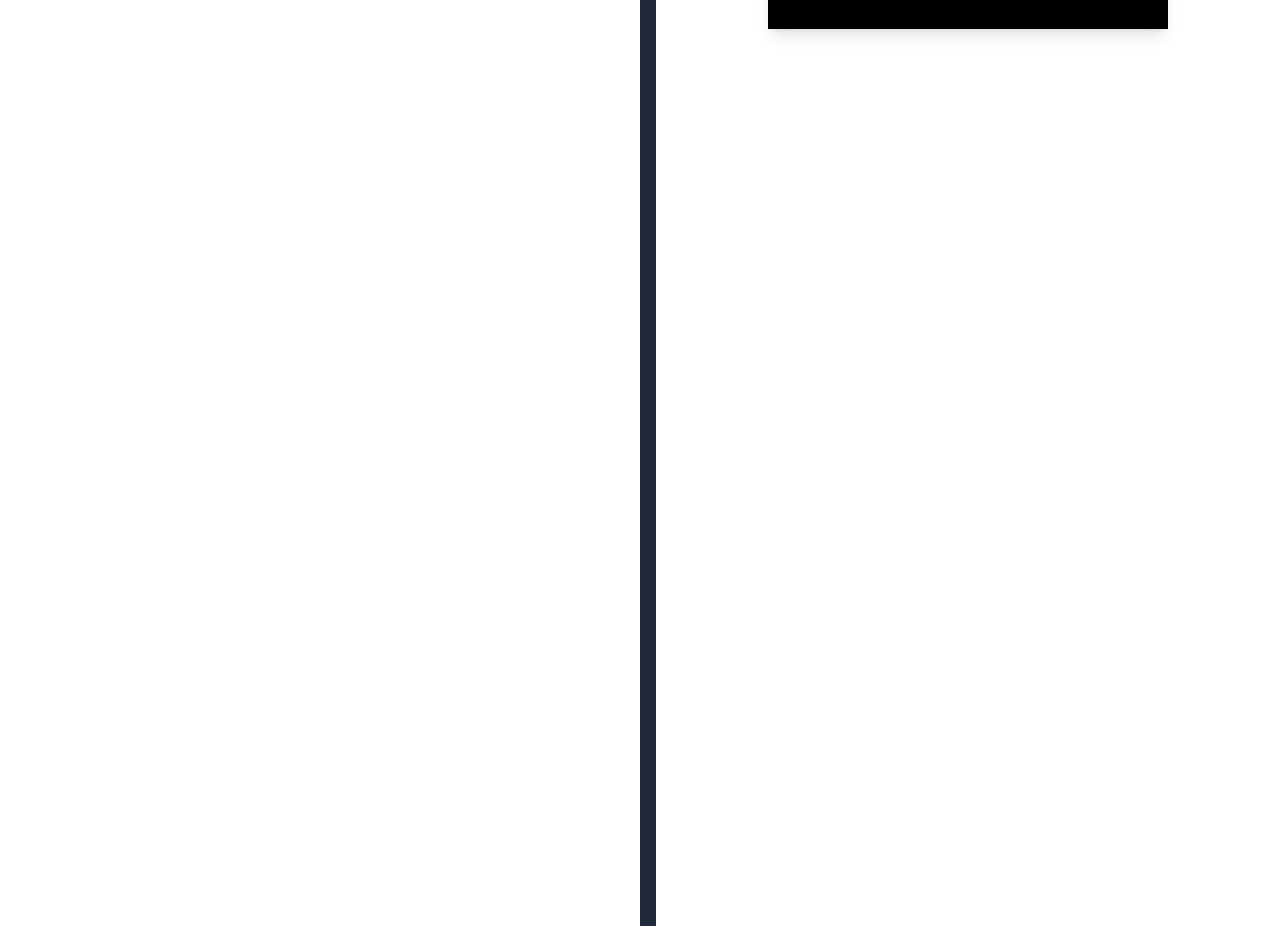
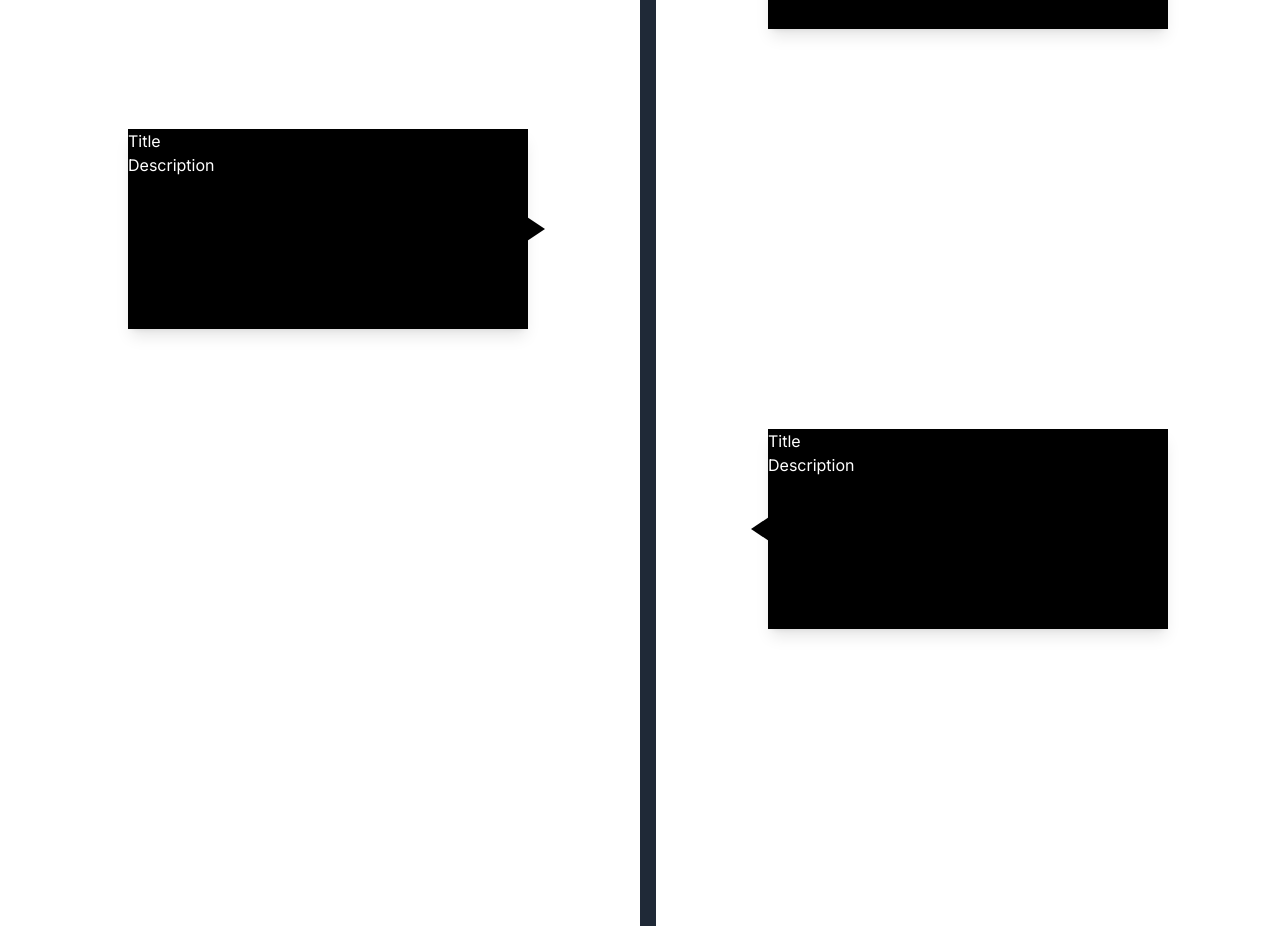
Before and after one commit to MuratOzte/YZ-textile, a Next.js app: page / in a window 1280 px wide. Shown: the part 2800-3726 px from the top of the page. Built offline with nearby package versions, Linux system fonts and the light colour scheme.

Commit message:
feat: Add scroll position tracking to Boxes component

```diff
--- a/src/components/Boxes/Boxes.tsx
+++ b/src/components/Boxes/Boxes.tsx
@@ -9,6 +9,8 @@ const Boxes = () => {
         first: false,
         second: false,
         third: false,
+        fourth: false,
+        fifth: false,
     });
 
     useEffect(() => {
@@ -26,6 +28,12 @@ const Boxes = () => {
         }
         if (scrollPosition > 2100 && !isViewed.third) {
             setIsViewed({ ...isViewed, third: true });
+        }
+        if (scrollPosition > 2400 && !isViewed.fourth) {
+            setIsViewed({ ...isViewed, fourth: true });
+        }
+        if (scrollPosition > 2700 && !isViewed.fifth) {
+            setIsViewed({ ...isViewed, fifth: true });
         }
     }, [scrollPosition]);
 
@@ -58,6 +66,20 @@ const Boxes = () => {
                             {(scrollPosition > 2100 || isViewed.third) && (
                                 <EachBox right={true} top={600} key={'item3'} />
                             )}
+                            {(scrollPosition > 2400 || isViewed.fourth) && (
+                                <EachBox
+                                    right={false}
+                                    top={900}
+                                    key={'item4'}
+                                />
+                            )}
+                            {(scrollPosition > 2700 || isViewed.fifth) && (
+                                <EachBox
+                                    right={true}
+                                    top={1200}
+                                    key={'item5'}
+                                />
+                            )}
                         </AnimatePresence>
                     </div>
                 )}
--- a/src/components/Slide/ImageCarousel.tsx
+++ b/src/components/Slide/ImageCarousel.tsx
@@ -75,8 +75,10 @@ const ImageCarousel = () => {
                     <Image
                         src={images[index]}
                         alt={`image-${index}`}
-                        layout="fill"
-                        objectFit="cover"
+                        fill
+                        priority
+                        fetchPriority='high'
+                        className="object-cover"
                     />
                 </motion.div>
                 {isAnimating && (
@@ -91,8 +93,8 @@ const ImageCarousel = () => {
                         <Image
                             src={images[prevIndex]}
                             alt={`image-${prevIndex}`}
-                            layout="fill"
-                            objectFit="cover"
+                            fill
+                            className="object-cover"
                         />
                     </motion.div>
                 )}
```
